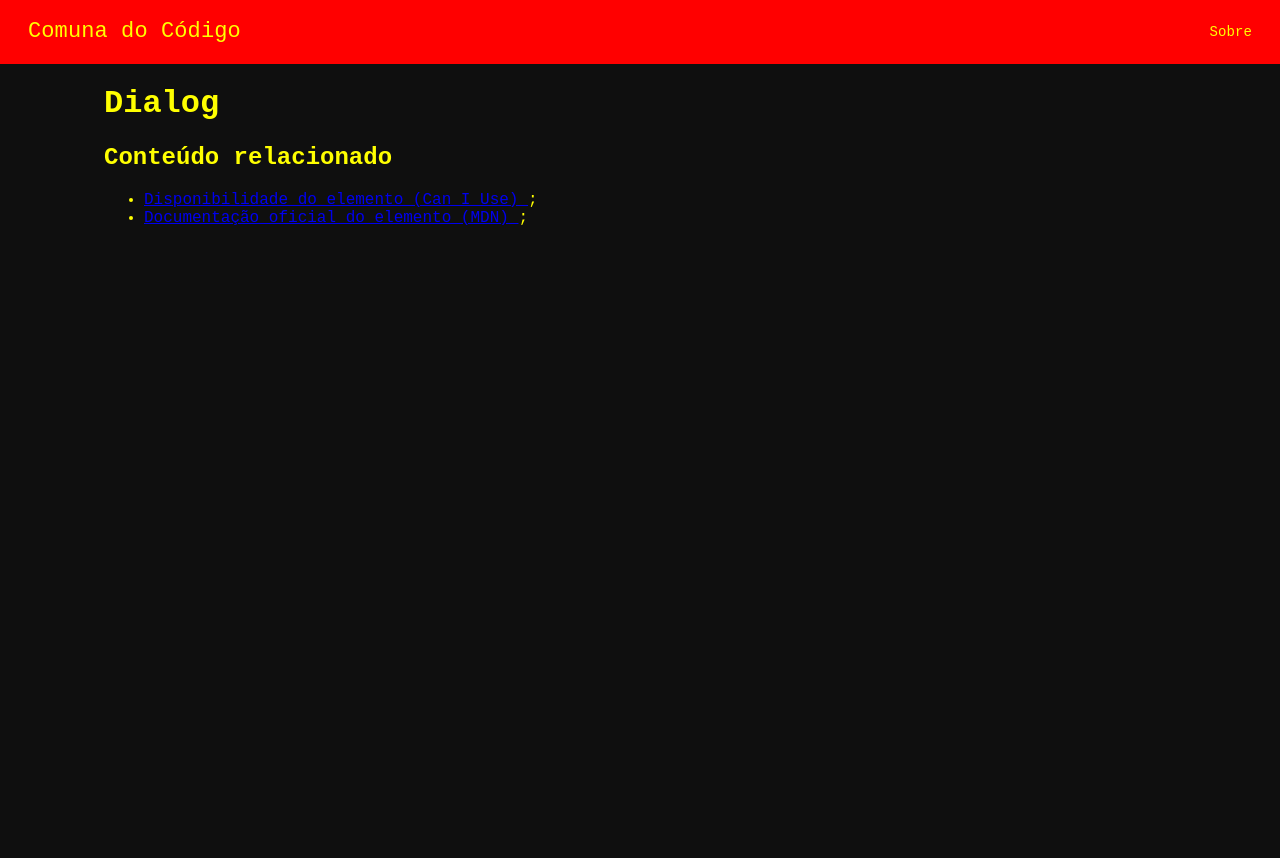
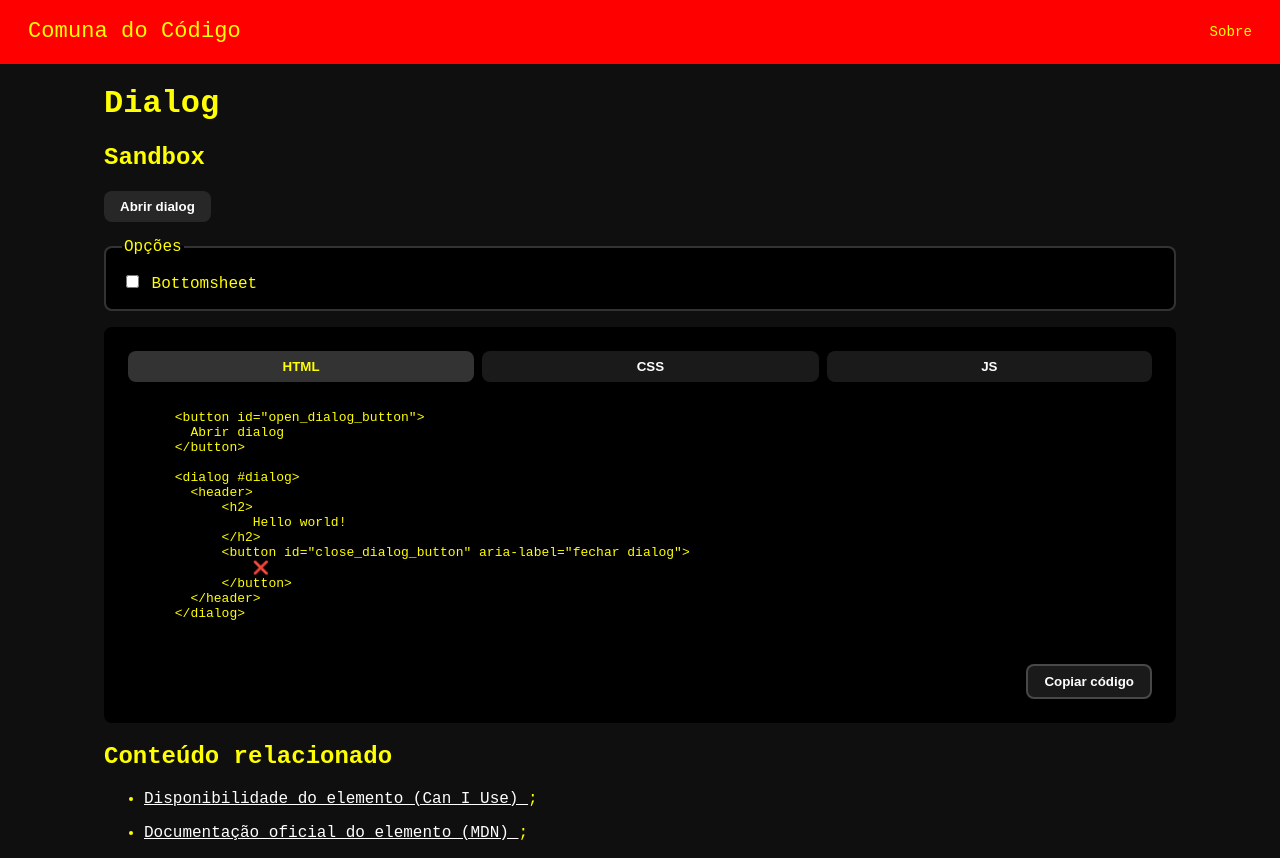
Before and after one commit to vitor-gercov/comuna-do-codigo, an Angular app: page /dialog in a window 1280 px wide. Before the commit the page ends 800 px from the top, so only its background shows below. Built offline with nearby package versions, Linux system fonts and the light colour scheme.

Commit message:
implementação inicial da dialog

```diff
--- a/src/app/components/useful-links-list/useful-links-list.component.scss
+++ b/src/app/components/useful-links-list/useful-links-list.component.scss
@@ -0,0 +1,13 @@
+ul {
+    display: flex;
+    flex-direction: column;
+    gap: 1rem;
+}
+
+a {
+    color: white;
+
+    &:visited {
+        color: rgb(156, 156, 156);
+    }
+}
--- a/src/app/pages/dialog/dialog.component.html
+++ b/src/app/pages/dialog/dialog.component.html
@@ -1,4 +1,43 @@
 <h1>
     Dialog
 </h1>
+<section class="sandbox">
+    <h2>
+        Sandbox
+    </h2>
+    <button comunaMainButton (click)="dialog.showModal()">
+        Abrir dialog
+    </button>
+    <dialog #dialog>
+        <header>
+            <h2>
+                Hello world!
+            </h2>
+            <button aria-label="fechar dialog" (click)="dialog.close()">
+                ❌
+            </button>
+        </header>
+    </dialog>
+</section>
+<section class="options">
+    <fieldset id="options_fieldset">
+        <legend>
+            Opções
+        </legend>
+        <span class="option">
+            <input type="checkbox" id="bottomsheet_checkbox" name="bottomsheet_checkbox">
+            <label for="bottomsheet_checkbox">
+                Bottomsheet
+            </label>
+        </span>
+        <!-- <span class="radio_option">
+            <input type="radio" id="left_handed_radio" name="dominant_hand" value="left_handed"
+                [(ngModel)]="dominantHand">
+            <label for="left_handed_radio">
+                <span aria-hidden="true">👈</span> Sou canhoto
+            </label>
+        </span> -->
+    </fieldset>
+</section>
+<app-code-provider [code]="code()"></app-code-provider>
 <app-useful-links-list [usefulLinksList]="usefulLinksList"></app-useful-links-list>
--- a/src/app/pages/dialog/dialog.component.scss
+++ b/src/app/pages/dialog/dialog.component.scss
@@ -0,0 +1,23 @@
+dialog {
+    width: 100%;
+    max-width: 1270px;
+    border-radius: 1rem;
+
+    &::backdrop {
+        background-color: rgba(0, 0, 0, .5);
+    }
+
+    header {
+        display: flex;
+        justify-content: space-between;
+
+        button {
+            border: none;
+            height: 3rem;
+            width: 3rem;
+            border-radius: 50%;
+            cursor: pointer;
+            padding: 0;
+        }
+    }
+}
--- a/src/app/pages/dialog/dialog.component.ts
+++ b/src/app/pages/dialog/dialog.component.ts
@@ -1,18 +1,78 @@
-import { Component } from '@angular/core';
+import { Component, signal } from '@angular/core';
 import { CodeProviderComponent } from '@components';
-import { UsefulLinksList } from '@types';
+import { CodeProvider, UsefulLinksList } from '@types';
 import { UsefulLinksListComponent } from 'app/components/useful-links-list/useful-links-list.component';
+import { ComunaMainButtonDirective } from "@directives";
 
 @Component({
   selector: 'app-dialog',
   imports: [
     CodeProviderComponent,
-    UsefulLinksListComponent
+    UsefulLinksListComponent,
+    ComunaMainButtonDirective
   ],
   templateUrl: './dialog.component.html',
   styleUrl: './dialog.component.scss'
 })
 export class DialogComponent {
+  code = signal<CodeProvider>({
+    html:
+      `
+      <button id="open_dialog_button">
+        Abrir dialog
+      </button>
+
+      <dialog #dialog>
+        <header>
+            <h2>
+                Hello world!
+            </h2>
+            <button id="close_dialog_button" aria-label="fechar dialog">
+                ❌
+            </button>
+        </header>
+      </dialog>
+      `,
+    js:
+      `
+      const dialog = document.querySelector('dialog');
+      const openDialogButton = document.querySelector('#open_dialog_button');
+      const openDialogButton = document.querySelector('#close_dialog_button');
+
+      openDialogButton.addEventListener('click', () => {
+        dialog.showModal();
+      });
+      closeDialogButton.addEventListener('click', () => {
+        dialog.close();
+      });
+      `,
+    css:
+      `
+      dialog {
+        width: 100%;
+        max-width: 1270px;
+        border-radius: 1rem;
+
+        &::backdrop {
+          background-color: rgba(0, 0, 0, .5);
+        }
+
+        header {
+          display: flex;
+          justify-content: space-between;
+
+          button {
+            border: none;
+            height: 3rem;
+            width: 3rem;
+            border-radius: 50%;
+            cursor: pointer;
+            padding: 0;
+          }
+        }
+      }
+      `
+  })
   usefulLinksList: UsefulLinksList = [
     {
       text: 'Disponibilidade do elemento (Can I Use)',
--- a/src/styles.scss
+++ b/src/styles.scss
@@ -62,6 +62,10 @@ body {
   display: none;
 }
 
+button::selection {
+  background-color: transparent;
+}
+
 .comuna_main_button,
 .comuna_outline_button {
   padding: .5rem 1rem;
@@ -100,3 +104,16 @@ body {
 .comuna_outline_button {
   border: 2px solid rgba(255, 255, 255, 0.2);
 }
+
+fieldset {
+  border: 2px solid rgba(255, 255, 255, 0.2);
+  border-radius: .5rem;
+  background-color: black;
+  margin: 1rem 0;
+  padding: 1rem;
+
+  .option,
+  .option * {
+    cursor: pointer;
+  }
+}
```
